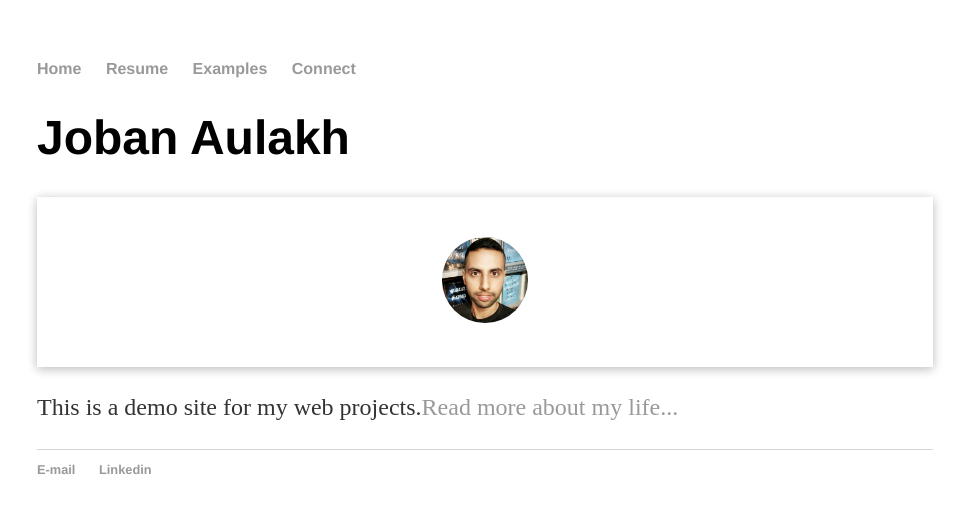
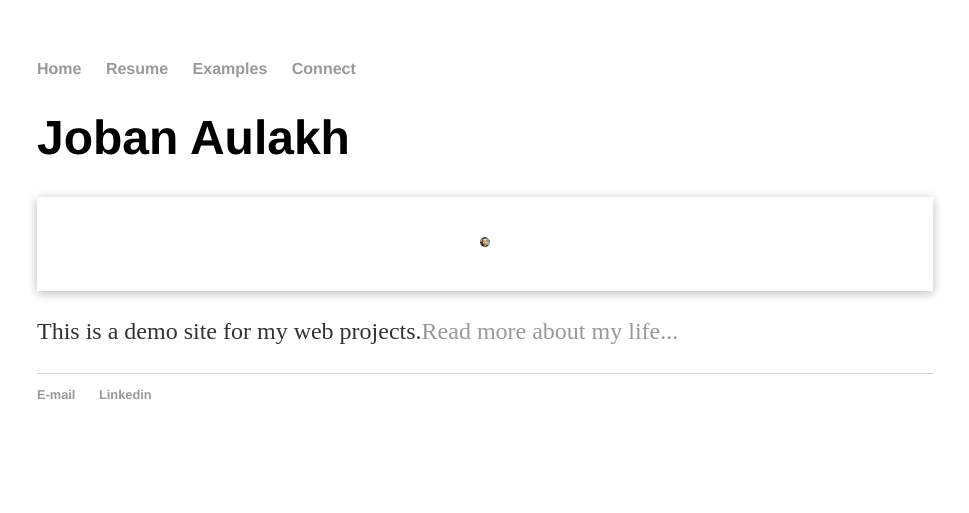
Before and after one commit to joe-bun/joe-bun.github.io, a Jekyll site: the page built from index.html, in a window 1280 px wide. Shown: the top 513 px of the page, without its empty margins (155-1124 px from the left). Built offline with Jekyll 4.4.1, drawn with Linux system fonts in a browser that asks for light colours.

Commit message:
Update main.css

```diff
--- a/css/main.css
+++ b/css/main.css
@@ -23,7 +23,7 @@
 border-radius: 50%;
 padding: 20px;
 max-width: 10%;
-Height: auto;
+Height: 10px;
 
 }
 a {
```
